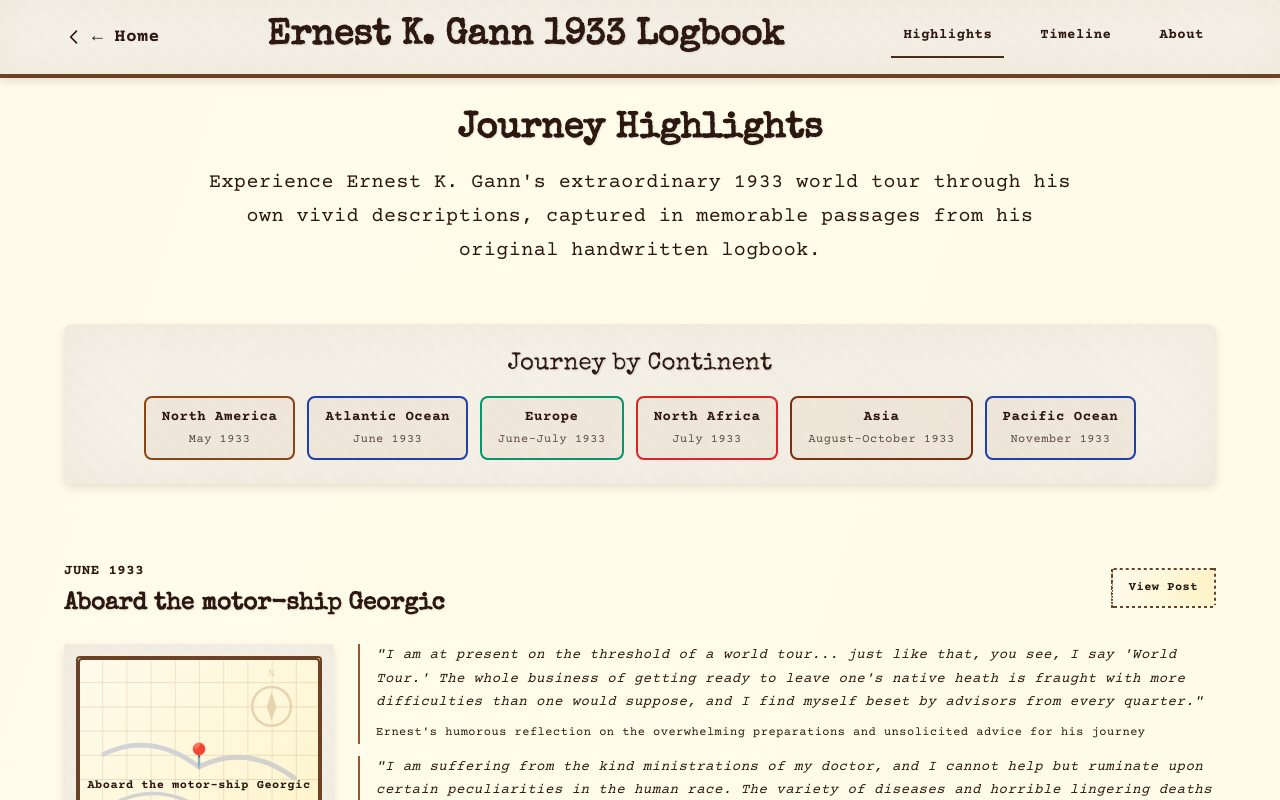
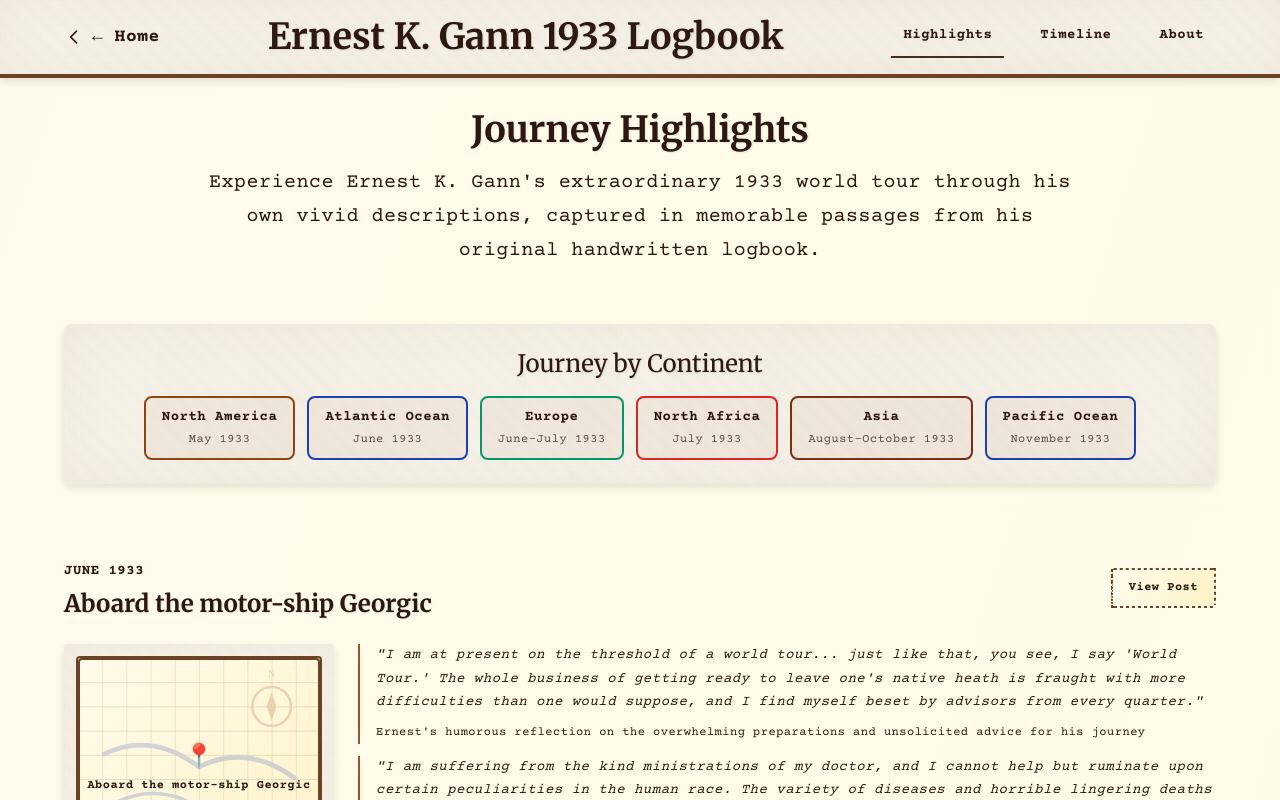
Before and after one commit to Cerebellum-Archive/log1933, a Next.js app in the folder website/: page /journey in a window 1280 px wide. Shown: the top 800 px of the page. Built offline with nearby package versions, Linux system fonts and the light colour scheme.

Commit message:
Replace ornate Special Elite font with tasteful Merriweather for titles and ERNEST K. GANN text

```diff
--- a/website/src/app/about/page.tsx
+++ b/website/src/app/about/page.tsx
@@ -6,7 +6,7 @@ export default function AboutPage() {
   return (
     <div className="min-h-screen bg-gradient-to-br from-amber-50 via-yellow-50 to-orange-50">
       <style jsx>{`
-        @import url('https://fonts.googleapis.com/css2?family=Courier+Prime:wght@400;700&family=Special+Elite&display=swap');
+        @import url('https://fonts.googleapis.com/css2?family=Courier+Prime:wght@400;700&family=Merriweather:wght@400;700&display=swap');
 
         .vintage-paper {
           background: linear-gradient(45deg, #f4f1e8 0%, #f7f3e9 25%, #f4f1e8 50%, #f7f3e9 75%, #f4f1e8 100%);
@@ -39,7 +39,7 @@ export default function AboutPage() {
         }
 
         .typewriter-title {
-          font-family: 'Special Elite', cursive;
+          font-family: 'Merriweather', serif;
           color: #2c1810;
           text-shadow: 1px 1px 2px rgba(0,0,0,0.1);
         }
--- a/website/src/app/globals.css
+++ b/website/src/app/globals.css
@@ -2,7 +2,7 @@
 @tailwind components;
 @tailwind utilities;
 
-@import url('https://fonts.googleapis.com/css2?family=Courier+Prime:wght@400;700&family=Special+Elite&display=swap');
+@import url('https://fonts.googleapis.com/css2?family=Courier+Prime:wght@400;700&family=Merriweather:wght@400;700&display=swap');
 
 :root {
   --foreground-rgb: 44, 24, 16;
@@ -61,7 +61,7 @@ body {
 }
 
 .typewriter-title {
-  font-family: 'Special Elite', cursive;
+  font-family: 'Merriweather', serif;
   color: var(--brown-800);
   text-shadow: 1px 1px 2px rgba(0,0,0,0.1);
 }
--- a/website/src/app/journey/page.tsx
+++ b/website/src/app/journey/page.tsx
@@ -478,7 +478,7 @@ export default function JourneyHighlightsPage() {
   return (
     <div className="min-h-screen bg-gradient-to-br from-amber-50 via-yellow-50 to-orange-50">
       <style jsx>{`
-        @import url('https://fonts.googleapis.com/css2?family=Courier+Prime:wght@400;700&family=Special+Elite&display=swap');
+        @import url('https://fonts.googleapis.com/css2?family=Courier+Prime:wght@400;700&family=Merriweather:wght@400;700&display=swap');
 
         .vintage-paper {
           background: linear-gradient(45deg, #f4f1e8 0%, #f7f3e9 25%, #f4f1e8 50%, #f7f3e9 75%, #f4f1e8 100%);
@@ -511,7 +511,7 @@ export default function JourneyHighlightsPage() {
         }
 
         .typewriter-title {
-          font-family: 'Special Elite', cursive;
+          font-family: 'Merriweather', serif;
           color: #2c1810;
           text-shadow: 1px 1px 2px rgba(0,0,0,0.1);
         }
--- a/website/src/app/layout.tsx
+++ b/website/src/app/layout.tsx
@@ -1,13 +1,13 @@
 import type { Metadata } from 'next'
-import { Inter, Special_Elite } from 'next/font/google'
+import { Inter, Merriweather } from 'next/font/google'
 import './globals.css'
 import 'leaflet/dist/leaflet.css'
 
 const inter = Inter({ subsets: ['latin'] })
-const specialElite = Special_Elite({
-  weight: '400',
+const merriweather = Merriweather({
+  weight: ['400', '700'],
   subsets: ['latin'],
-  variable: '--font-special-elite',
+  variable: '--font-merriweather',
 });
 
 export const metadata: Metadata = {
--- a/website/src/app/logbook/timeline/page.tsx
+++ b/website/src/app/logbook/timeline/page.tsx
@@ -643,7 +643,7 @@ function TimelineLogbookContent() {
   return (
     <div className="min-h-screen bg-gradient-to-br from-amber-50 via-yellow-50 to-orange-50">
       <style jsx>{`
-        @import url('https://fonts.googleapis.com/css2?family=Courier+Prime:wght@400;700&family=Special+Elite&display=swap');
+        @import url('https://fonts.googleapis.com/css2?family=Courier+Prime:wght@400;700&family=Merriweather:wght@400;700&display=swap');
 
         .vintage-paper {
           background: linear-gradient(45deg, #f4f1e8 0%, #f7f3e9 25%, #f4f1e8 50%, #f7f3e9 75%, #f4f1e8 100%);
@@ -677,7 +677,7 @@ function TimelineLogbookContent() {
         }
 
         .typewriter-title {
-          font-family: 'Special Elite', cursive;
+          font-family: 'Merriweather', serif;
           color: #2c1810;
           text-shadow: 1px 1px 2px rgba(0,0,0,0.1);
         }
```
